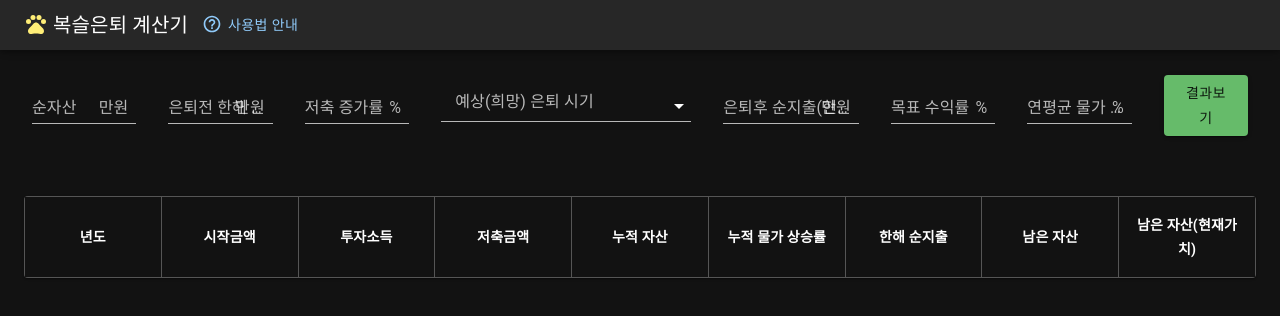
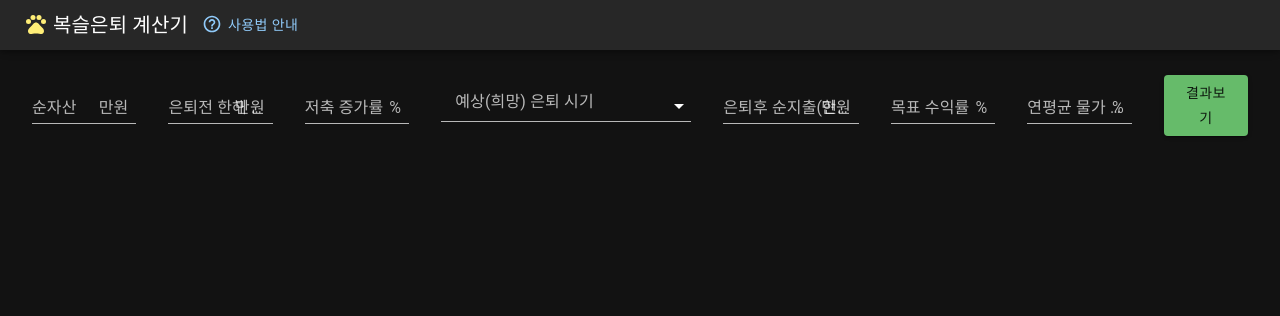
Before and after one commit to setvect/BokslRetire, a React (Create React App) app: page / in a window 1280 px wide. Shown: the top 316 px of the page. Built offline with nearby package versions, Linux system fonts and the light colour scheme.

Commit message:
tab 컴포넌트 분리, readme 추가

```diff
--- a/src/App.tsx
+++ b/src/App.tsx
@@ -1,11 +1,11 @@
+import HelpOutlineIcon from "@mui/icons-material/HelpOutline";
 import PetsIcon from "@mui/icons-material/Pets";
-import HelpOutlineIcon from "@mui/icons-material/HelpOutline";
 import { AppBar, Box, Button, Container, createTheme, CssBaseline, Link, ThemeProvider, Toolbar, Typography } from "@mui/material";
 import { useEffect, useRef, useState } from "react";
 import "./App.css";
 import ConditionForm, { ConditionFormHandle, ReportCondtion } from "./components/ConditionForm";
 import HowToUseModal from "./components/HowToUseModal";
-import Report from "./components/Report";
+import ReportTabPanel, { ReportTabHandle } from "./components/ReportTabPanel";
 
 const darkTheme = createTheme({
   palette: {
@@ -28,16 +28,18 @@ function App() {
   const [condition, setCondition] = useState<ReportCondtion | null>(null);
   const [openHowToUse, setOpenHowToUse] = useState(false);
 
+  const handleOpenHowToUse = () => setOpenHowToUse(true);
+  const handleCloseHowToUse = () => setOpenHowToUse(false);
+
+  const conditionFormRef = useRef<ConditionFormHandle>(null);
+  const reportTabRef = useRef<ReportTabHandle>(null);
+
   const conditionSubmit = (reportCondition: ReportCondtion) => {
     setCondition(reportCondition);
     const queryString = conditionToQueryString(reportCondition);
     window.history.replaceState(null, "", `?${queryString}`);
+    reportTabRef.current?.addCondtion(reportCondition);
   };
-
-  const handleOpenHowToUse = () => setOpenHowToUse(true);
-  const handleCloseHowToUse = () => setOpenHowToUse(false);
-
-  const conditionFormRef = useRef<ConditionFormHandle>(null);
 
   const applyCondition = (reportCondition: ReportCondtion) => {
     conditionFormRef.current?.initFomrmValue(reportCondition);
@@ -91,11 +93,11 @@ function App() {
           <HowToUseModal open={openHowToUse} onClose={handleCloseHowToUse} onApplyCondition={applyCondition} />
         </Toolbar>
       </AppBar>
-      <Box sx={{ mt: "55px" }}>
-        <Container maxWidth={false}>
+      <Box sx={{ mt: "55px", display: "flex", flexDirection: "column", height: "calc(100vh - 55px)" }}>
+        <Container maxWidth={false} sx={{ flex: "0 0 auto" }}>
           <ConditionForm ref={conditionFormRef} onSubmit={conditionSubmit} />
-          <Report condition={condition} />
         </Container>
+        <ReportTabPanel ref={reportTabRef} />
       </Box>
     </ThemeProvider>
   );
--- a/src/components/HowToUseModal.tsx
+++ b/src/components/HowToUseModal.tsx
@@ -56,6 +56,9 @@ const HowToUseModal: React.FC<HowToUseProps> = ({ open, onClose, onApplyConditio
             <Typography variant="subtitle1" gutterBottom>
               지금부터 은퇴 후 생활까지 자신의 자산 변화를 어림짐작으로 계산하는 프로그램입니다.
             </Typography>
+            <Link href="https://github.com/setvect/BokslRetire" target="_blank" rel="noopener" sx={{ float: "right" }}>
+              Github Project 바로가기
+            </Link>
           </Grid>
         </Grid>
 
--- /dev/null
+++ b/src/components/ReportTabPanel.tsx
@@ -0,0 +1,76 @@
+import React, { forwardRef, useImperativeHandle, useState } from "react";
+import { Box, Container, Tabs, Tab, IconButton } from "@mui/material";
+import CloseIcon from "@mui/icons-material/Close";
+import CancelPresentationIcon from "@mui/icons-material/CancelPresentation";
+import Report from "./Report";
+import { ReportCondtion } from "./ConditionForm";
+
+interface TabPanelProps {}
+
+export interface ReportTabHandle {
+  addCondtion: (init: ReportCondtion) => void;
+}
+
+const ReportTabPanel = forwardRef<ReportTabHandle, TabPanelProps>((props, ref) => {
+  const [activeTab, setActiveTab] = useState(0);
+  const [tabs, setTabs] = useState<{ label: string; condition: ReportCondtion }[]>([]);
+
+  useImperativeHandle(ref, () => ({
+    addCondtion: (condition: ReportCondtion) => {
+      setTabs((prevTabs) => [...prevTabs, { label: `결과 ${prevTabs.length + 1}`, condition }]);
+      setActiveTab(tabs.length);
+    },
+  }));
+
+  const handleTabChange = (event: React.SyntheticEvent, newValue: number) => setActiveTab(newValue);
+  const handleCloseTab = (index: number) => {
+    setTabs((prevTabs) => prevTabs.filter((_, i) => i !== index));
+    setActiveTab((prevActiveTab) => (prevActiveTab === index ? 0 : prevActiveTab > index ? prevActiveTab - 1 : prevActiveTab));
+  };
+  const handleCloseAllTabs = () => {
+    setTabs([]);
+    setActiveTab(0);
+  };
+
+  return (
+    <Box sx={{ flex: "1 1 auto", overflow: "auto" }}>
+      <Container maxWidth={false} sx={{ height: "100%", display: "flex", flexDirection: "column" }}>
+        <Box sx={{ display: "flex", alignItems: "center" }}>
+          <Tabs value={activeTab} onChange={handleTabChange} sx={{ width: "auto" }}>
+            {tabs.map((tab, index) => (
+              <Tab
+                key={index}
+                label={
+                  <Box sx={{ display: "flex", alignItems: "center" }}>
+                    {tab.label}
+                    <IconButton
+                      size="small"
+                      onClick={(event) => {
+                        event.stopPropagation();
+                        handleCloseTab(index);
+                      }}
+                    >
+                      <CloseIcon fontSize="small" />
+                    </IconButton>
+                  </Box>
+                }
+              />
+            ))}
+          </Tabs>
+          {tabs.length > 1 && (
+            <IconButton onClick={handleCloseAllTabs} sx={{ ml: 2 }}>
+              <CancelPresentationIcon />
+            </IconButton>
+          )}
+        </Box>
+        {tabs.map((tab, index) => (
+          <Box key={index} role="tabpanel" hidden={activeTab !== index}>
+            {activeTab === index && <Report condition={tab.condition} />}
+          </Box>
+        ))}
+      </Container>
+    </Box>
+  );
+});
+
+export default ReportTabPanel;
```
Also changed, not shown: 3 other files (tests, documents, lock files or other folders).
